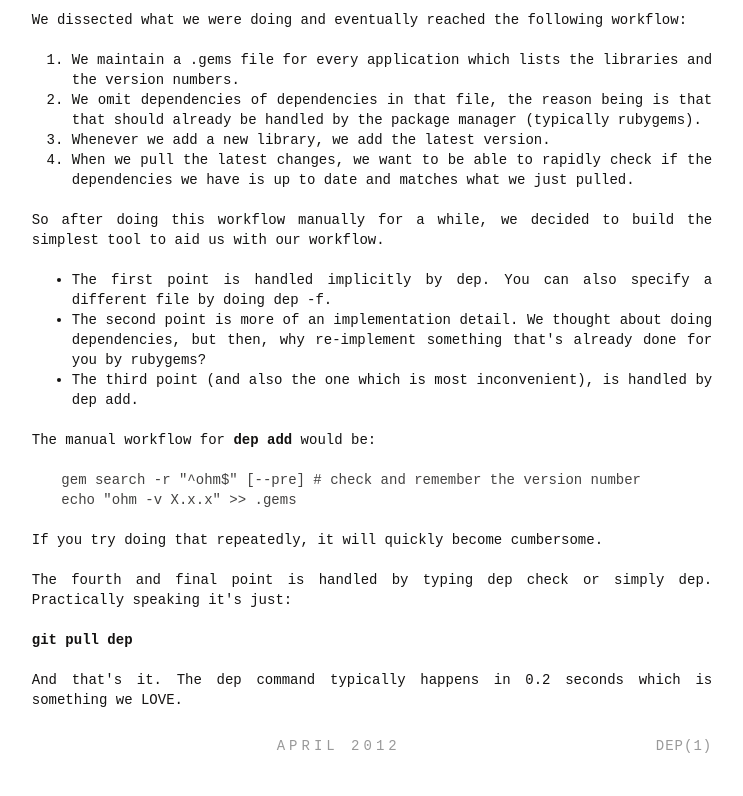
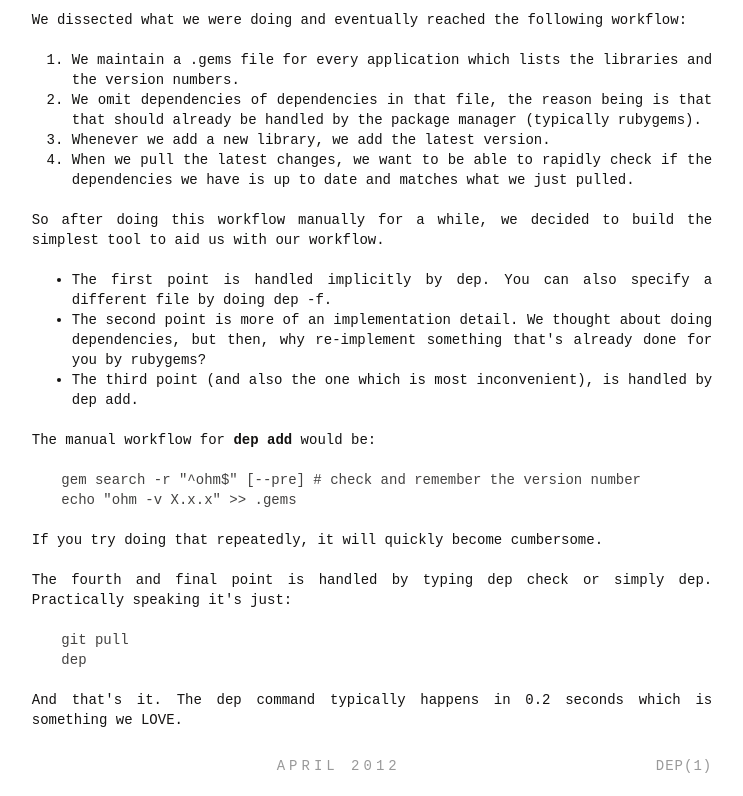
Before and after one commit to cyx/dep, a plain HTML site: page index.html in a window 1280 px wide. Shown: the part 850-1646 px from the top of the page, without its empty margins (57-800 px from the left). Drawn offline with Linux system fonts and the light colour scheme.

Commit message:
Update docs.

```diff
--- a/index.html
+++ b/index.html
@@ -181,10 +181,9 @@
 <p>The fourth and final point is handled by typing dep check or simply dep.
 Practically speaking it's just:</p>
 
-<p><code>
-git pull
+<pre><code>git pull
 dep
-</code></p>
+</code></pre>
 
 <p>And that's it. The dep command typically happens in 0.2 seconds which
 is something we LOVE.</p>
```
Also changed, not shown: 2 other files.
